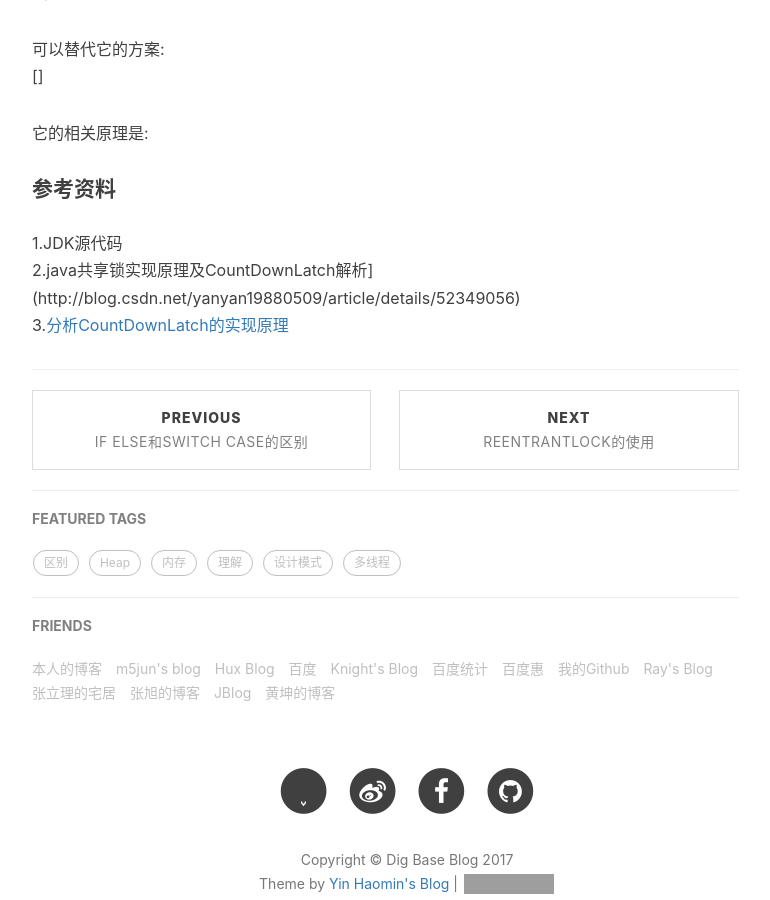
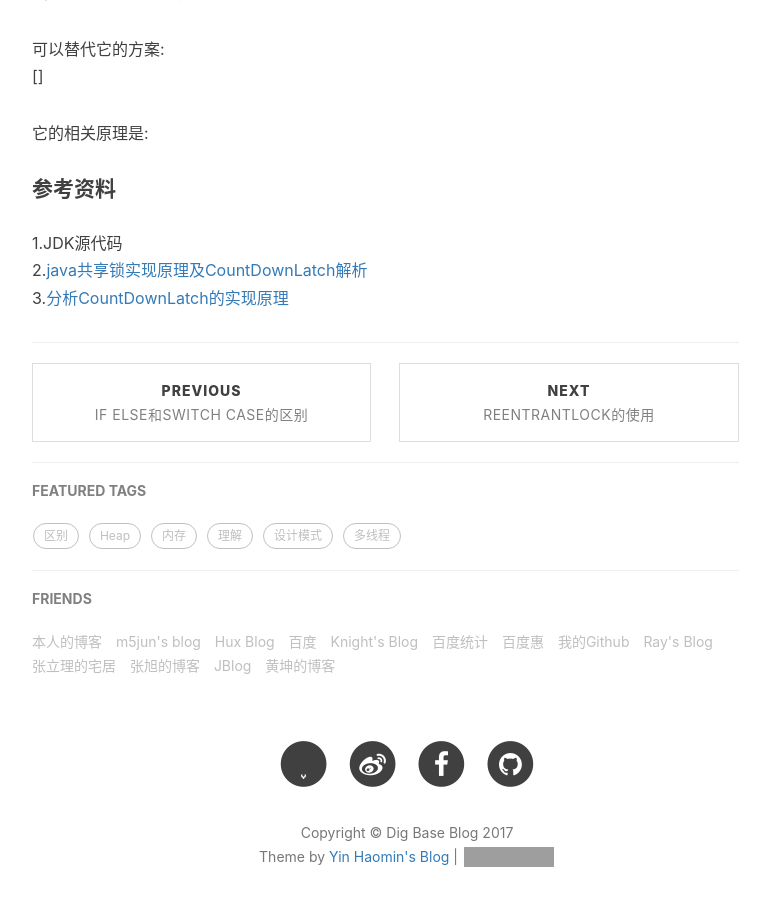
Before and after one commit to baiscjava/basicjava.github.io, a Jekyll site: the page built from _posts/2017-06-22-CountDownLatch和CyclicBarrier的原理.md, in a window 1280 px wide and 900 px high, scrolled down 2333 px. Shown: the whole window, without its empty margins (233-1003 px from the left). Built offline with Jekyll 4.4.1, drawn with Linux system fonts in a browser that asks for light colours; nearby versions of some CDN libraries; comment, search, counter and statistics services are not loaded; grey boxes are pictures that could not be loaded.

Commit message:
Update 2017-06-22-CountDownLatch和CyclicBarrier的原理.md

```diff
--- a/_posts/2017-06-22-CountDownLatch和CyclicBarrier的原理.md
+++ b/_posts/2017-06-22-CountDownLatch和CyclicBarrier的原理.md
@@ -43,5 +43,5 @@ CyclicBarrier在多线程中应用于这种场景:<br>
 
 #### 参考资料
 1.JDK源代码<br>
-2.java共享锁实现原理及CountDownLatch解析](http://blog.csdn.net/yanyan19880509/article/details/52349056)<br>
+2.[java共享锁实现原理及CountDownLatch解析](http://blog.csdn.net/yanyan19880509/article/details/52349056)<br>
 3.[分析CountDownLatch的实现原理](http://www.jianshu.com/p/fe027772e156)<br>
```
